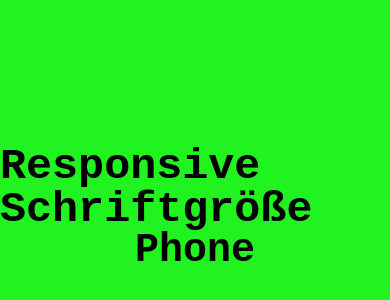
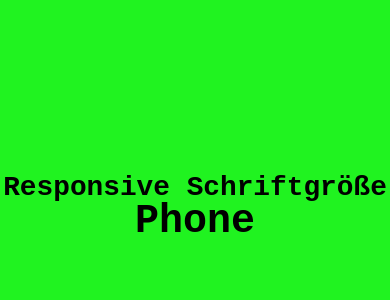
Before and after one commit to guidoschmidt/fh-bielefeld.interface-interaction-2223, a plain HTML site: page praxis/responsive/index.html in a window 390 px wide. Shown: the part 214-514 px from the top of the page. Drawn offline with Linux system fonts and the light colour scheme.

Commit message:
FIX: smaller responsive font size

```diff
--- a/praxis/responsive/styles.css
+++ b/praxis/responsive/styles.css
@@ -27,7 +27,7 @@ h1 {
 
 /* TODO: responsive font-size */
 .responsive-font {
-  font-size: calc(1rem + 6vw);
+  font-size: calc(1rem + 2vw);
 }
 
 /* TODO: Media-queries */
```
